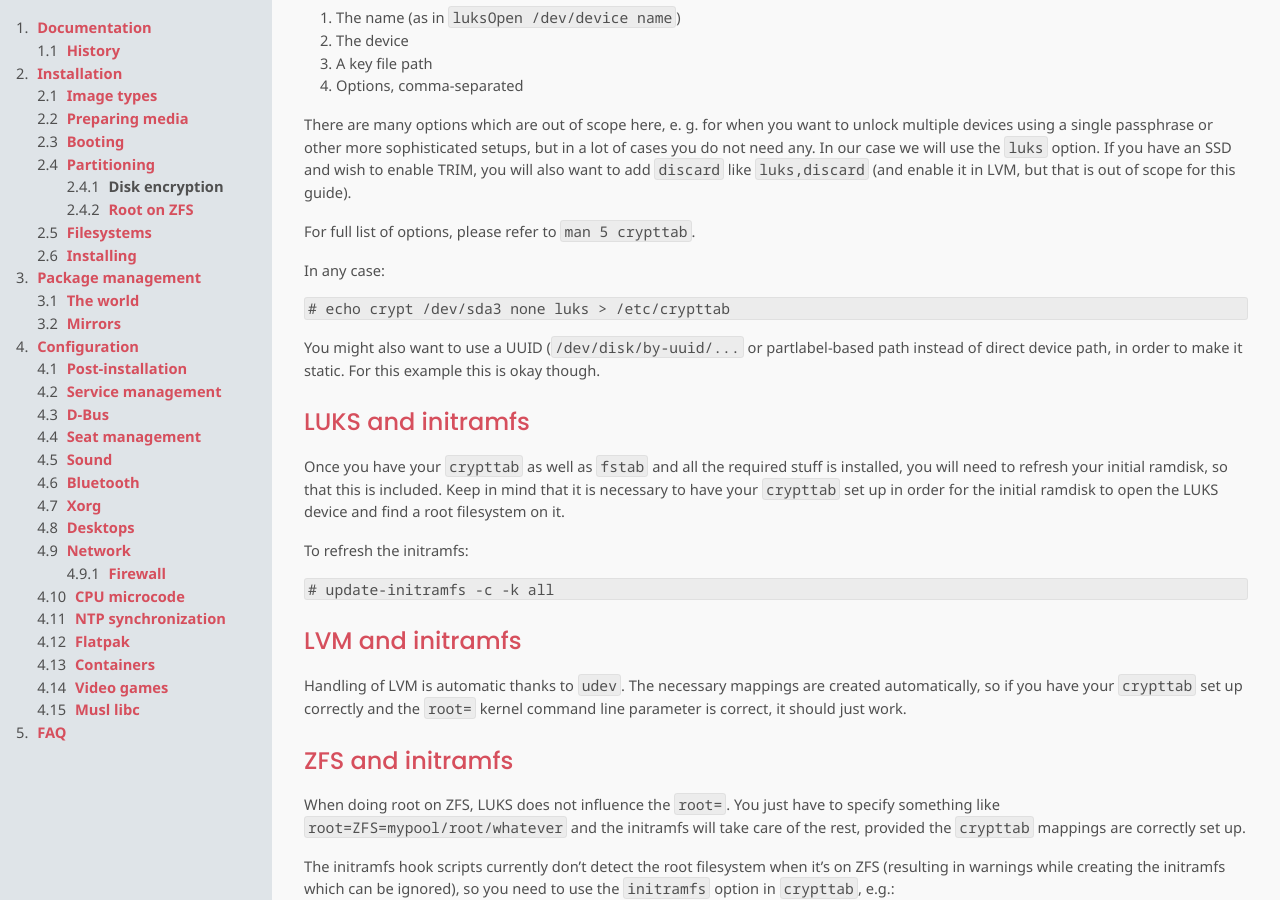
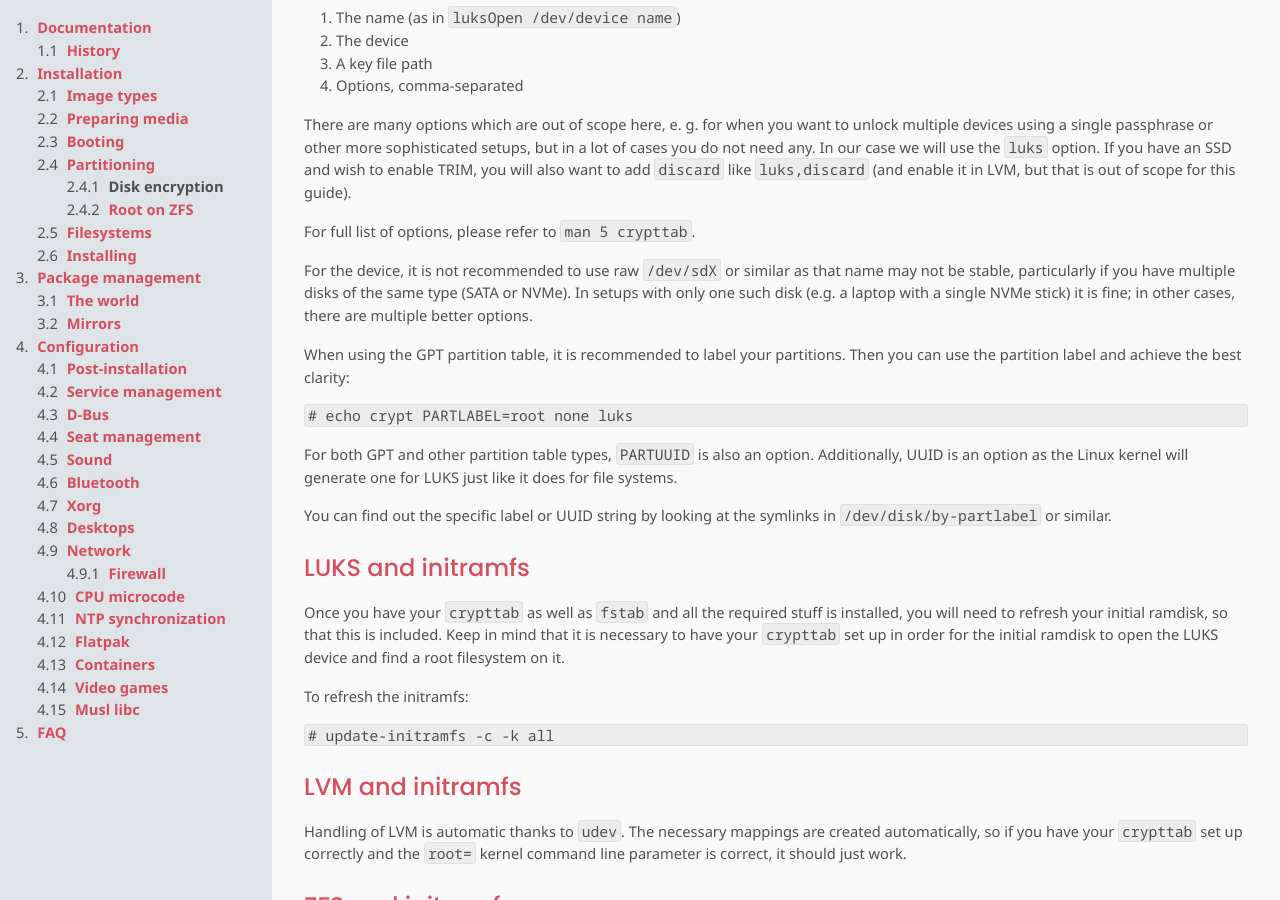
Before and after one commit to chimera-linux/chimera-linux.github.io, a Jekyll site: the page built from _docs/installation/partitioning/encrypted.md, in a window 1280 px wide and 900 px high, scrolled down 3357 px. Built offline with Jekyll 4.4.1, drawn with Linux system fonts in a browser that asks for light colours.

Commit message:
encrypted: improve crypttab documentation
Closes https://github.com/chimera-linux/chimera-linux.github.io/pull/31

````diff
--- a/_docs/installation/partitioning/encrypted.md
+++ b/_docs/installation/partitioning/encrypted.md
@@ -217,15 +217,25 @@ and wish to enable TRIM, you will also want to add `discard` like `luks,discard`
 
 For full list of options, please refer to `man 5 crypttab`.
 
-In any case:
+For the device, it is not recommended to use raw `/dev/sdX` or similar as
+that name may not be stable, particularly if you have multiple disks of the
+same type (SATA or NVMe). In setups with only one such disk (e.g. a laptop
+with a single NVMe stick) it is fine; in other cases, there are multiple
+better options.
+
+When using the GPT partition table, it is recommended to label your partitions.
+Then you can use the partition label and achieve the best clarity:
 
 ```
-# echo crypt /dev/sda3 none luks > /etc/crypttab
+# echo crypt PARTLABEL=root none luks
 ```
 
-You might also want to use a UUID (`/dev/disk/by-uuid/...` or partlabel-based path
-instead of direct device path, in order to make it static. For this example this
-is okay though.
+For both GPT and other partition table types, `PARTUUID` is also an option.
+Additionally, UUID is an option as the Linux kernel will generate one for
+LUKS just like it does for file systems.
+
+You can find out the specific label or UUID string by looking at the symlinks
+in `/dev/disk/by-partlabel` or similar.
 
 ### LUKS and initramfs
 
````
